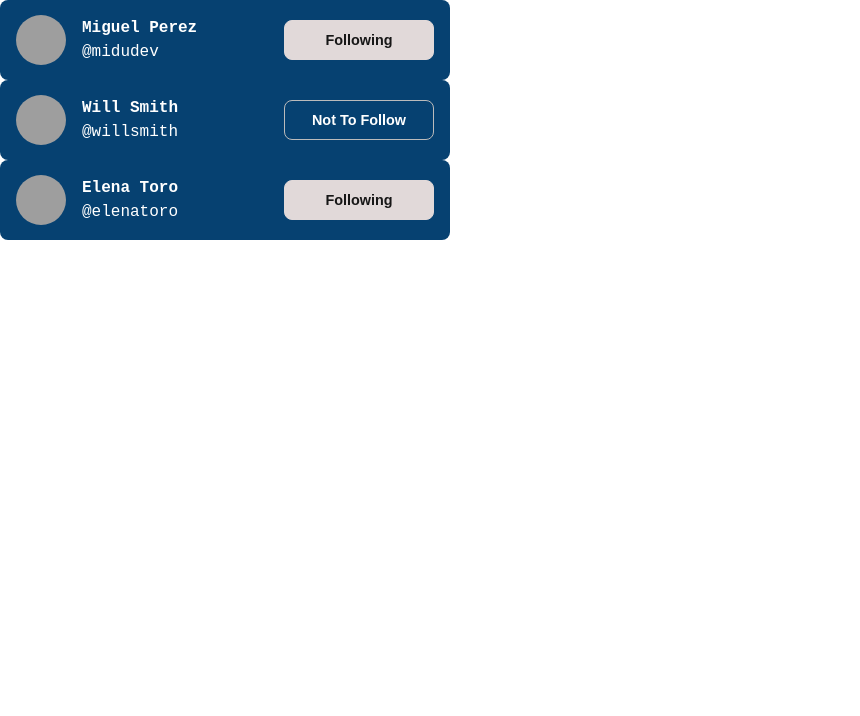
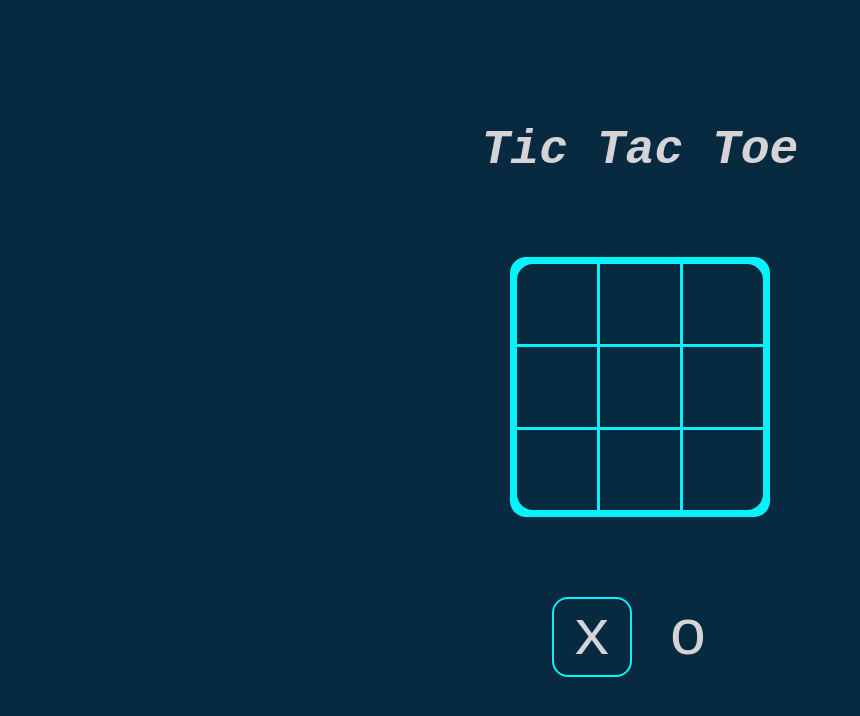
Before and after one commit to RodCri/ConceptsReact, a React (Vite) app: page / in a window 1280 px wide. Shown: the top 716 px of the page, without its empty margins (0-860 px from the left). Built offline with nearby package versions, Linux system fonts and the light colour scheme; grey boxes are pictures that could not be loaded.

Commit message:
new project tic tac toe

```diff
--- a/src/App.jsx
+++ b/src/App.jsx
@@ -1,37 +1,39 @@
 //import { Target } from './components/TargetCard/Target'
 import './App.css'
+import Board from './components/TicTac/Board'
 //import { Counter } from './components/Counter/Counter'
 //import { Giphy } from './components/giphyAPI/Giphy'
-import { Following }  from './components/TwitterCard/Following'
+// import { Following }  from './components/TwitterCard/Following'
 
-const usersData = [
-  {
-    name: 'Miguel Perez',
-    username: 'midudev',
-    isFollowing: false
-  },
-  {
-    name: 'Will Smith',
-    username: 'willsmith',
-    isFollowing: true
-  },
-  {
-    name: 'Elena Toro',
-    username: 'elenatoro',
-    isFollowing: false
-  }
-];
+// const usersData = [
+//   {
+//     name: 'Miguel Perez',
+//     username: 'midudev',
+//     isFollowing: false
+//   },
+//   {
+//     name: 'Will Smith',
+//     username: 'willsmith',
+//     isFollowing: true
+//   },
+//   {
+//     name: 'Elena Toro',
+//     username: 'elenatoro',
+//     isFollowing: false
+//   }
+// ];
 export const App = () => {
   return (
     <>
-      {
+    <Board></Board>
+      {/* {
         usersData.map(user => {
           const {name, username, isFollowing} = user;
           return (
             <Following name={name} username={username} initialFollowing={isFollowing} key={username} />
           )
         })
-      }
+      } */}
       {/*
       <h2 className="title">Props and UseState</h2>
       <div className='cards'>
--- /dev/null
+++ b/src/components/TicTac/Board.css
@@ -0,0 +1,32 @@
+.container__tic {
+  width: 100%;
+  background-color: #072a40;
+  min-height: 100vh;
+  display: flex;
+  flex-direction: column;
+  justify-content: center;
+  align-items: center;
+  gap: 5rem;
+  .title_tic {
+    color: rgb(214, 211, 214);
+    font-size: 3rem;
+    font-family: "Courier New", Courier, monospace;
+    font-style: italic;
+  }
+  .board {
+    width: 260px;
+    height: 260px;
+    margin: 0 auto;
+    display: grid;
+    border-radius: 1rem;
+    grid-template-columns: repeat(3, max-content);
+    grid-template-rows: repeat(3, max-content);
+    gap: 0.2rem;
+    place-content: center;
+    background-color: #07f3fb;
+  }
+  .turn {
+    display: flex;
+    gap: 1rem;
+  }
+}
--- /dev/null
+++ b/src/components/TicTac/Board.jsx
@@ -0,0 +1,89 @@
+import Square from "./Square"
+import './Board.css';
+import { useState } from "react";
+import { Children } from "react";
+
+const TURNS = {
+  X : 'x',
+  O : 'o'
+}
+
+const WINNER_COMBOS = [
+  [0,1,2],
+  [3,4,5],
+  [6,7,8],
+  [0,3,6],
+  [1,4,7],
+  [2,5,8],
+  [0,4,8],
+  [2,4,6],
+]
+const Board = () => {
+
+  const [board, setBoard] = useState(Array(9).fill(null));
+  const [turn, setTurn] = useState(TURNS.X);
+  // null no hay ganador y false hay un empate
+  const [winner, setWinner] = useState(null);
+
+  const checkWinner = (boardToCheck) =>{
+    for(const combo of WINNER_COMBOS){
+      const [a, b, c] = combo;
+      if(
+        boardToCheck[a] &&
+        boardToCheck[a] === boardToCheck[b] &&
+        boardToCheck[a] === boardToCheck[c]
+      ){
+        return boardToCheck[a]
+      }
+    }
+    // si no hay ganador
+    return null
+  }
+
+  const updateBoard = (index) =>{
+    //Verificamos si la posicio ya tiene algo
+    if(board[index] || winner) return
+
+    //Actualizamos el tablero
+    const newBoard = [...board]
+    newBoard[index] = turn
+    setBoard(newBoard)
+
+    // Calcular el nuevo turno
+    const newTurn = turn === TURNS.X ? TURNS.O : TURNS.X;
+    setTurn(newTurn);
+
+    // Revisar si hay un ganador
+    const newWinner = checkWinner(newBoard)
+    if(newWinner){
+      setWinner(newWinner)
+    }
+  }
+
+  return (
+    <div className="container__tic">
+      <h2 className="title_tic">Tic Tac Toe</h2>
+      <div className="board">
+        {
+          board.map((_, index) =>{
+            return (
+              <Square key={index} index={index} updateBoard={updateBoard}>
+                {board[index]}
+              </Square>
+            )
+          })
+        }
+      </div>
+      <section className="turn">
+        <Square isSelected={turn === TURNS.X}>
+          {TURNS.X}
+        </Square>
+        <Square isSelected={turn === TURNS.O}>
+          {TURNS.O}
+        </Square>
+      </section>
+    </div>
+  )
+}
+
+export default Board
--- /dev/null
+++ b/src/components/TicTac/Square.css
@@ -0,0 +1,31 @@
+.square {
+  width: 80px;
+  height: 80px;
+  background-color: #072a40;
+  display: flex;
+  justify-content: center;
+  align-items: center;
+  cursor: pointer;
+  .square__content {
+    color: rgb(214, 211, 214);
+    font-size: 4rem;
+    font-weight: 300;
+    font-family: "Courier New", Courier, monospace;
+  }
+}
+.square:first-child {
+  border-top-left-radius: 1rem;
+}
+.square:last-child {
+  border-bottom-right-radius: 1rem;
+}
+.square:nth-child(3) {
+  border-top-right-radius: 1rem;
+}
+.square:nth-child(7) {
+  border-bottom-left-radius: 1rem;
+}
+.is-selected {
+  border: 2px solid #07f3fb;
+  border-radius: 1rem;
+}
--- /dev/null
+++ b/src/components/TicTac/Square.jsx
@@ -0,0 +1,19 @@
+import './Square.css';
+// eslint-disable-next-line react/prop-types
+const Square = ({children, updateBoard, index, isSelected}) => {
+
+  const className = `square ${isSelected ? 'is-selected' : ''}`
+
+  const handleClick = () =>{
+    updateBoard(index)
+  }
+  return (
+    <div className={className} onClick={handleClick}>
+      <span className="square__content">
+        {children}
+      </span>
+    </div>
+  )
+}
+
+export default Square
```
